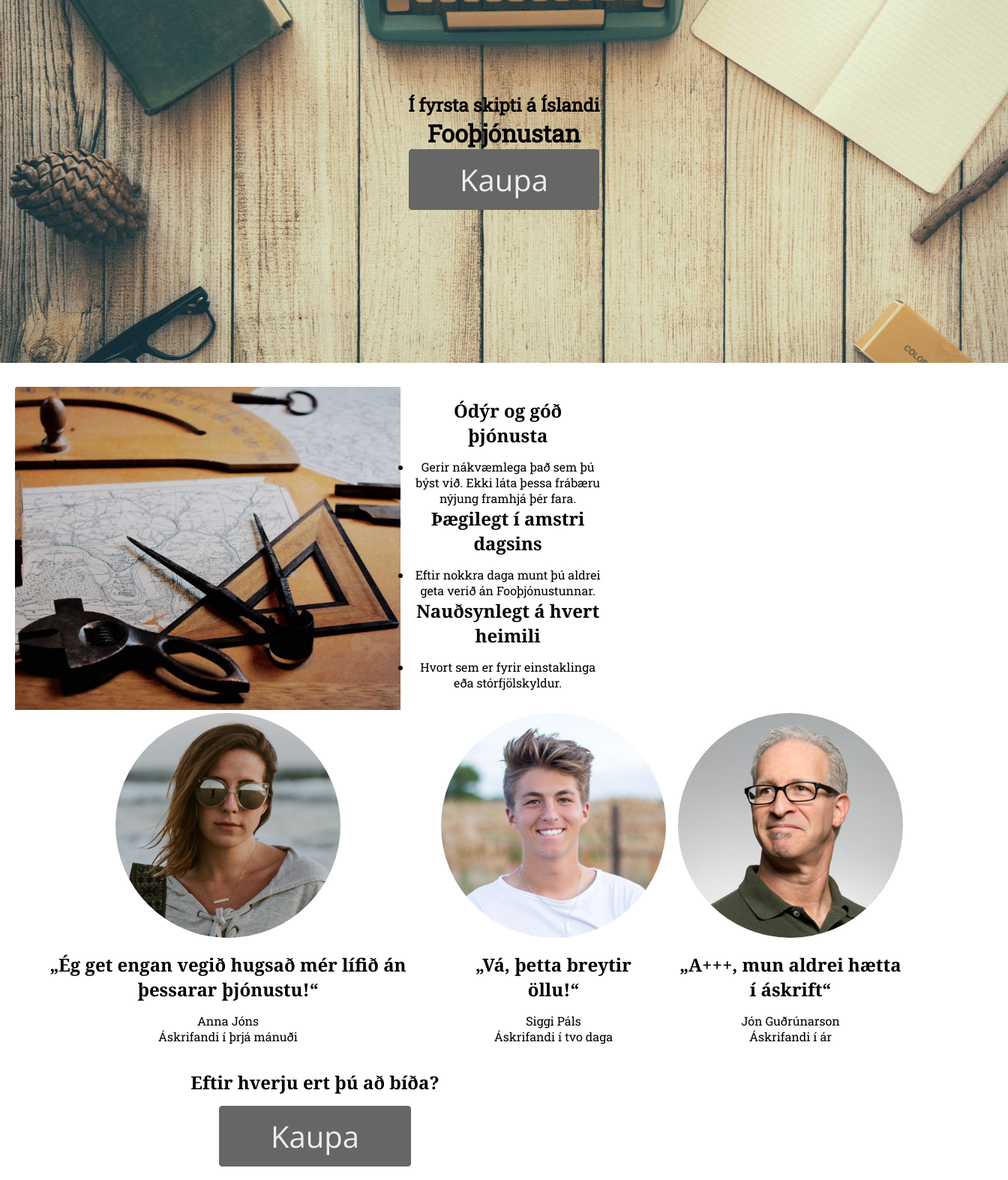
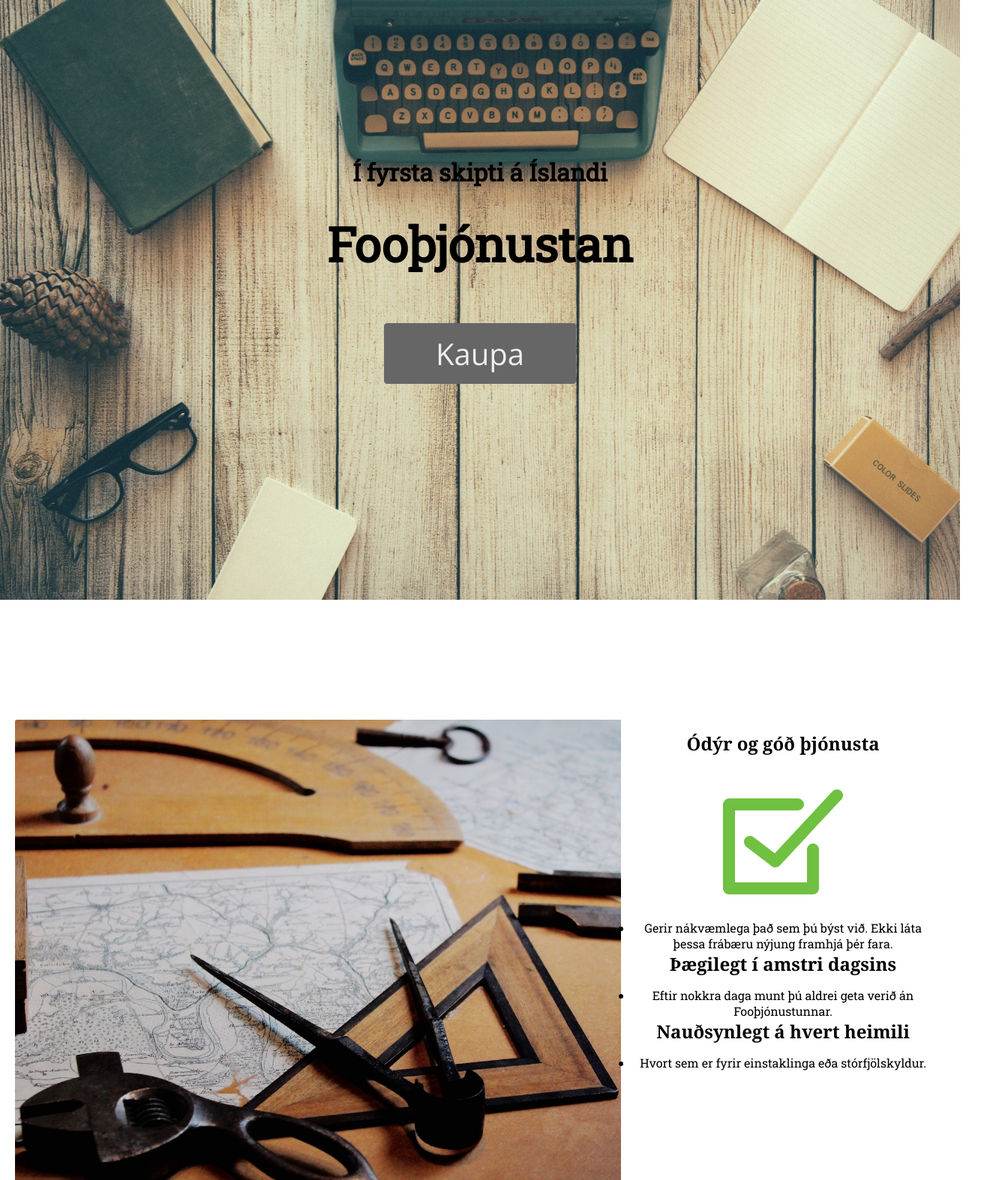
Before and after one commit to 7415963987456321/stortverkefni, a website: page forsida.html in a window 1280 px wide. Shown: the part 80-1654 px from the top of the page at 75% size, 1344 px wide, since content can reach past the window. Drawn offline with nearby package versions, Linux system fonts and the light colour scheme.

Commit message:
Setja nokkrar media queries, laga header, o.fl

```diff
--- a/forsida.html
+++ b/forsida.html
@@ -10,7 +10,7 @@
   <link href="https://fonts.googleapis.com/css?family=Open+Sans|Roboto+Slab" rel="stylesheet">
 </head>
 
-
+<body class=index>
 <header>
   <div class="menubarTop">
     <a href=kaupa.html>Kaupa</a>
@@ -20,7 +20,7 @@
 
   </div>
   <div class="forsida">
-    <h2 class="h2_forsida">Í fyrsta skipti á Íslandi</h2>
+    <h3 class="h2_forsida">Í fyrsta skipti á Íslandi</h3>
     <h1 class="h1_forsida">Fooþjónustan</h1>
 	<form method="get" action="/kaupa.html">
 		<button class="button">Kaupa</button>
@@ -41,6 +41,7 @@
 
         <h3 class="card__heading">Ódýr og góð þjónusta</h3>
         <ul class="custom_bullet_points">
+		<img class="check__img" src="gogn/check.svg" alt="check.svg">
           <li class="card_text">Gerir nákvæmlega það sem þú býst við. Ekki láta þessa frábæru nýjung framhjá þér fara.</li>
         </ul>
 
@@ -121,7 +122,7 @@ Hvert á þessi texti að fara?
     </div>
   </section>
 
-
+</body>
 </main>
 
 <nav>
--- a/scss/card.scss
+++ b/scss/card.scss
@@ -2,7 +2,6 @@
   display: inline-block;
   width: 100%;
   min-width: 200px;
-  max-width: 800px;
   overflow: hidden;
   border-radius: 3px;
 
@@ -11,6 +10,10 @@
   }
 
   &__column {
+    flex-direction: column;
+  }
+
+  @media screen and (max-width: 900px){
     flex-direction: column;
   }
 }
@@ -37,15 +40,16 @@
   min-width: 200px;
   max-width: 100%;
   &--circular {
-	border-radius: 150px;
-	max-width: 300px;
+	border-radius: 100%;
   }
 }
 
 .card--wide {
   display: flex;
   flex-direction: row;
-
+@media screen and (max-width: 900px){
+    flex-direction: column;
+  }
   .card__img {
     width: 100%;
   }
--- a/scss/cardlist.scss
+++ b/scss/cardlist.scss
@@ -2,14 +2,24 @@
   display: flex;
   text-align: center;
   flex-direction: row;
+  justify-content: center;
 
   &__row {
     display: inherit;
     flex-direction: row;
+
+    @media screen and (max-width: 900px){
+      flex-direction: column;
+    }
   }
 
   &__column {
     display: inherit;
     flex-direction: column;
   }
+
+    @media screen and (max-width: 900px){
+      flex-direction: column;
+    }
+
 }
--- a/scss/header.scss
+++ b/scss/header.scss
@@ -1,7 +1,7 @@
 header {
   display: flex;
   width: 100%;
-  min-height: 500px;
+  min-height: 50vmin;
   margin: auto;
   align-items: center;
   background: transparent url("/gogn/bg.jpg") no-repeat fixed 50% 50%;
@@ -13,6 +13,7 @@ header {
 
   .index & {
     background-image: url("/gogn/bg.jpg");
+	min-height: 110vmin;
   }
 
   .page & {
--- a/styleguide.scss
+++ b/styleguide.scss
@@ -7,16 +7,15 @@ $gutter: 20px;
 }
 
 main {
-  max-width: $max-width;
-  margin: 8*$gutter $gutter 8*$gutter $gutter
+
 }
 
 html {
-
   font-family: "Roboto Slab", serif;
-
 }
-
+section{
+    margin: 160px 20px 160px 20px;
+}
 input {
   width: 100%;
   height: 30px;
```
Also changed, not shown: kaupa.html (+2 -1 lines), um.html (+3 -2 lines), styles.css.
